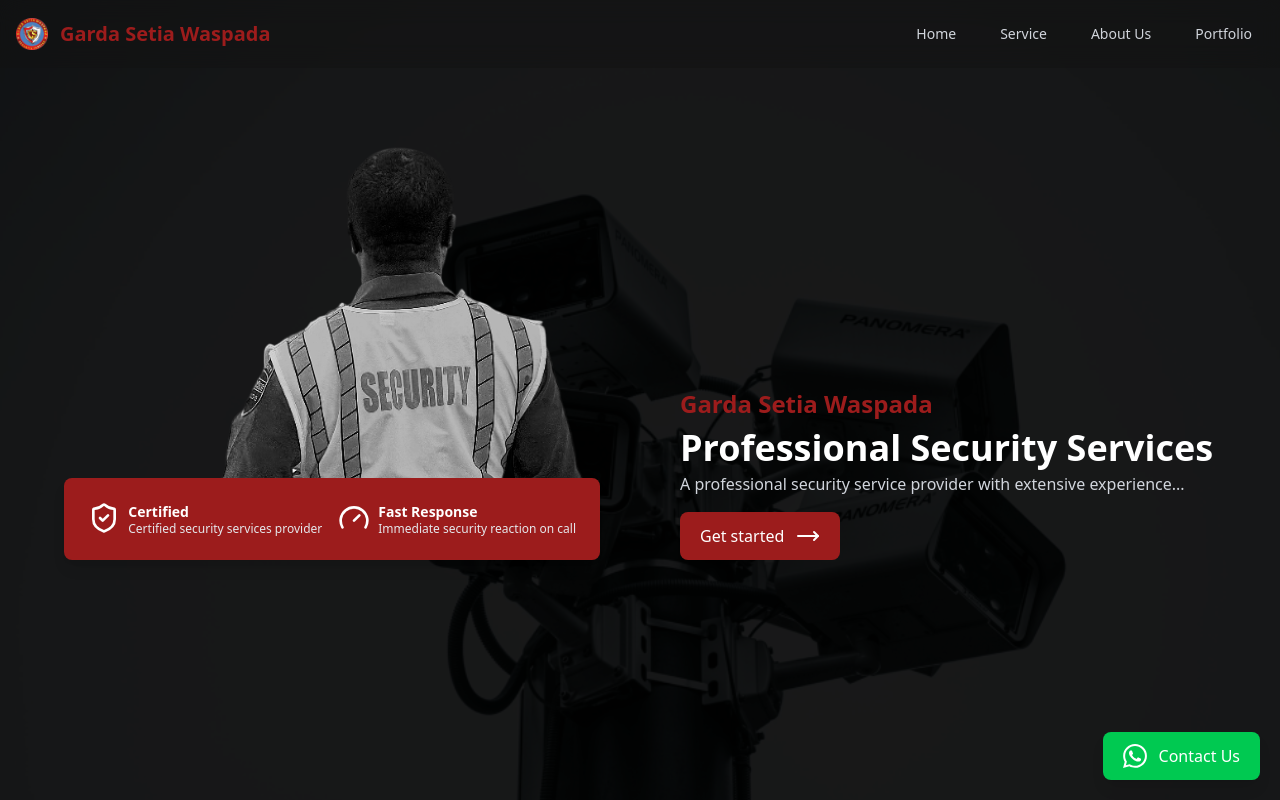
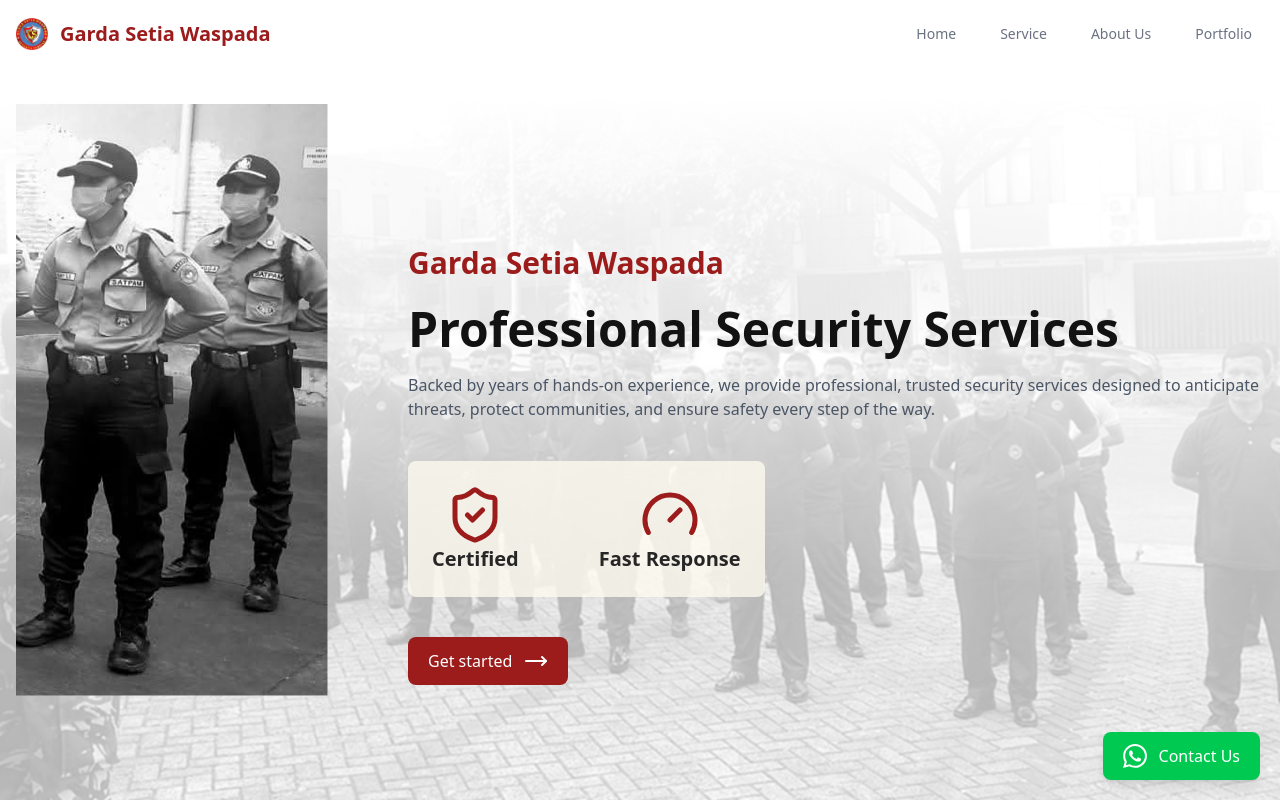
Before and after one commit to Bublaaa/gsw-compay-profile, a React (Vite) app: page / in a window 1280 px wide. Built offline with nearby package versions, Linux system fonts and the light colour scheme.

Commit message:
Update ui of hero section

```diff
--- a/src/App.jsx
+++ b/src/App.jsx
@@ -6,7 +6,6 @@
 
 const HomePage = lazy(() => import("./pages/HomePage.jsx"));
 const AboutUsPage = lazy(() => import("./pages/AboutUsPage.jsx"));
-const OurServicePage = lazy(() => import("./pages/OurServicePage.jsx"));
 const PortofolioPage = lazy(() => import("./pages/PortofolioPage.jsx"));
 const PortofolioDetailPage = lazy(() =>
   import("./pages/PortofolioDetailPage.jsx")
@@ -59,14 +58,6 @@
               </Suspense>
             }
           />
-          <Route
-            path="our-service"
-            element={
-              <Suspense>
-                <OurServicePage />
-              </Suspense>
-            }
-          />
         </Route>
 
         {/* <Route
--- a/src/components/Navbar.jsx
+++ b/src/components/Navbar.jsx
@@ -6,7 +6,7 @@
   const [isMenuOpen, setIsMenuOpen] = useState(false);
 
   return (
-    <nav className="bg-dark/50 backdrop-blur-md fixed top-0 w-full z-50">
+    <nav className="bg-white/50 backdrop-blur-md fixed top-0 w-full z-50">
       <div className="max-w-screen-xl flex flex-wrap items-center justify-between mx-auto p-4">
         {/* Logo */}
         <div className="flex items-center space-x-3 rtl:space-x-reverse">
@@ -46,7 +46,7 @@
                     className={`block py-2 px-3 text-sm rounded-md ${
                       isActive
                         ? "text-accent font-semibold"
-                        : "text-gray-300 font-regular hover:text-white"
+                        : "text-gray-500 font-regular hover:dark-hover hover:text-dark"
                     }`}
                     aria-current={isActive ? "page" : undefined}
                   >
--- a/src/index.css
+++ b/src/index.css
@@ -10,13 +10,18 @@
 }
 
 @theme {
+  --color-dark-accent: hsl(352 65 20);
   --color-accent: hsl(0 70 36);
+  --color-light-accent: hsl(0 80 80);
+
   --color-light-accent: hsl(0 40 55);
   --color-accent-hover: hsl(0 70 30);
-  --color-dark: hsl(0 0 7);
-  --color-mid-dark: hsl(0 0 15);
-  --color-dark-hover: hsl(0 0 10);
-  --color-white-shadow: hsl(0 0 95);
+
+  --color-dark: hsl(0 0% 7%);
+  --color-mid-dark-1: hsl(0 0% 10%);
+  --color-mid-dark-2: hsl(0 0% 15%);
+
+  --color-white-shadow: hsl(44 88 97);
 }
 
 @layer components {
@@ -49,11 +54,11 @@
   }
 
   h5 {
-    @apply md:text-xl text-lg font-bold leading-relaxed;
+    @apply md:text-xl text-lg font-bold;
   }
 
   h6 {
-    @apply md:text-lg text-base font-bold leading-relaxed;
+    @apply md:text-lg text-base font-bold;
   }
 
   p {
--- a/src/sections/HeroSection.jsx
+++ b/src/sections/HeroSection.jsx
@@ -9,57 +9,23 @@
   return (
     <section
       id="home"
-      className="bg-dark-hover bg-center bg-cover bg-no-repeat bg-blend-multiply w-full h-full flex justify-center"
+      className=" bg-center bg-cover bg-no-repeat bg-blend-multiply w-full h-full flex justify-center"
       style={{
         backgroundImage: `url(${wallpaper})`,
       }}
     >
       <div className="flex flex-col md:flex-row items-center justify-center gap-5 md:gap-20 px-4 max-w-screen-xl w-full h-full md:py-60 py-30">
-        {" "}
         {/* Left Content */}
-        <div className="md:order-1 order-2 relative flex w-full lg:w-1/2 h-full justify-end items-end">
         <img
           src={securityImages}
           alt="security-guard"
-            className="h-auto max-h-[60vh] w-auto grayscale z-10 ml-auto"
+          className="h-auto w-1/4 grayscale md:block hidden"
         />
-          <motion.div
-            className="absolute bottom-0 right-0 z-20 p-4 sm:p-6 bg-accent rounded-lg shadow-lg"
-            variants={fadeIn("right", "spring", 0.1, 1.6)}
-            initial="hidden"
-            whileInView="show"
-            viewport={{ once: true, amount: 0.2 }}
-          >
-            <div className="flex flex-col sm:flex-row gap-4">
-              <div className="flex items-start gap-2">
-                <LucideIcons.ShieldCheck className="w-8 h-8 text-white" />
-                <div>
-                  <h2 className="text-white text-sm font-semibold">
-                    Certified
-                  </h2>
-                  <p className="text-gray-200 text-xs leading-tight">
-                    Certified security services provider
-                  </p>
-                </div>
-              </div>
-              <div className="flex items-start gap-2">
-                <LucideIcons.Gauge className="w-8 h-8 text-white" />
-                <div>
-                  <h2 className="text-white text-sm font-semibold">
-                    Fast Response
-                  </h2>
-                  <p className="text-gray-200 text-xs leading-tight">
-                    Immediate security reaction on call
-                  </p>
-                </div>
-              </div>
-            </div>
-          </motion.div>
-        </div>
         {/* Right Content */}
-        <div className="md:order-2 order-1 flex flex-col w-full lg:w-1/2  h-full  text-white justify-end items-start">
-          <div className="flex flex-col">
-            <motion.h4
+        <div className="flex flex-col w-full h-full  text-dark justify-start items-start gap-10">
+          {/* Text Block */}
+          <div className="flex flex-col gap-5">
+            <motion.h3
               className="text-accent"
               variants={fadeIn("left", "spring", 0.1, 1)}
               initial="hidden"
@@ -67,28 +33,48 @@
               viewport={{ once: true, amount: 0.2 }}
             >
               Garda Setia Waspada
-            </motion.h4>
-            <motion.h2
+            </motion.h3>
+            <motion.h1
               variants={fadeIn("left", "spring", 0.1, 1.2)}
               initial="hidden"
               whileInView="show"
               viewport={{ once: true, amount: 0.2 }}
             >
               Professional Security Services
-            </motion.h2>
+            </motion.h1>
             <motion.p
-              className="text-gray-300"
+              className="text-gray-600"
               variants={fadeIn("left", "spring", 0.1, 1.4)}
               initial="hidden"
               whileInView="show"
               viewport={{ once: true, amount: 0.2 }}
             >
-              A professional security service provider with extensive
-              experience...
+              Backed by years of hands-on experience, we provide professional,
+              trusted security services designed to anticipate threats, protect
+              communities, and ensure safety every step of the way.
             </motion.p>
           </div>
 
-          <div className="flex flex-col sm:flex-row sm:justify-center lg:justify-start gap-4 mt-4">
+          <motion.div
+            className="p-4 sm:p-6 bg-white-shadow/80 rounded-lg w-fit"
+            variants={fadeIn("right", "spring", 0.1, 1.6)}
+            initial="hidden"
+            whileInView="show"
+            viewport={{ once: true, amount: 0.2 }}
+          >
+            <div className="flex flex-row gap-20 ">
+              <div className="flex-col items-center justify-center">
+                <LucideIcons.ShieldCheck className="md:w-15 md:h-15 h-10 w-10 mx-auto text-accent" />
+                <h5 className="text-mid-dark-2">Certified</h5>
+              </div>
+
+              <div className="flex flex-col items-center justify-center">
+                <LucideIcons.Gauge className="md:w-15 md:h-15 h-10 w-10  mx-auto text-accent" />
+                <h5 className="text-mid-dark-2">Fast Response</h5>
+              </div>
+            </div>
+          </motion.div>
+
           <motion.a
             href="#our-service"
             className="inline-flex items-center justify-center py-3 px-5 text-base font-medium text-white bg-accent rounded-lg hover:bg-accent-hover focus:ring-4 focus:ring-accent/40 "
@@ -102,7 +88,6 @@
           </motion.a>
         </div>
       </div>
-      </div>
     </section>
   );
 };
```
Also changed, not shown: src/assets/hero-wallpaper.png, src/assets/security-guard.png. Lines whose indentation alone changed are shown as unchanged.
